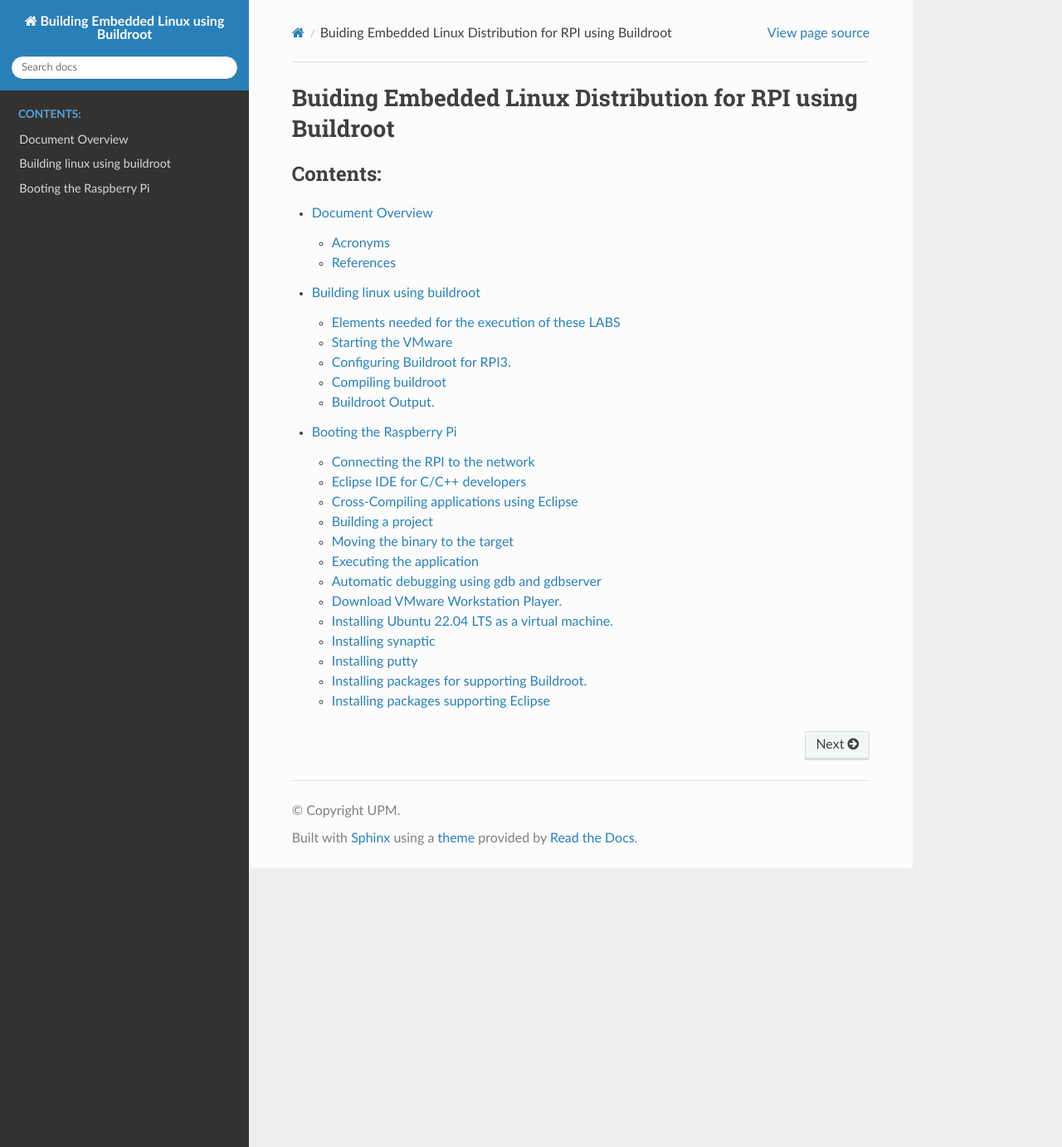
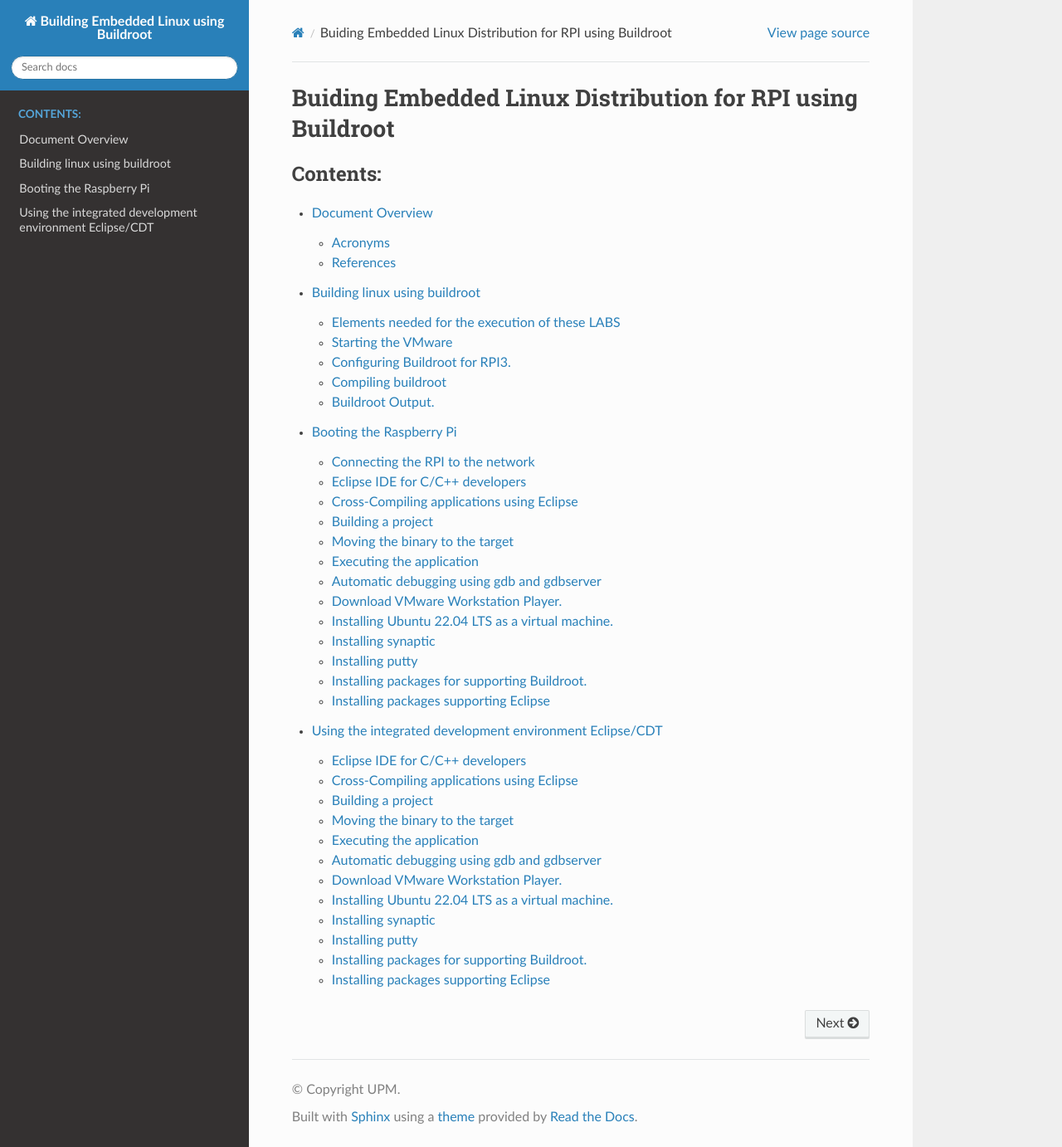
Before and after one commit to mruizglz/rpi-buildroot, a Sphinx documentation site: the page built from docs/index.rst, in a window 1280 px wide and 1382 px high. Shown: the whole window at 83% size. Built offline with Sphinx 7.4.7 and the Read the Docs theme 2.0.0, drawn with Linux system fonts in a browser that asks for light colours; some of the changed lines change nothing that is shown.

Commit message:
Reorganize source

```diff
--- /dev/null
+++ b/docs/eclipse.rst
@@ -0,0 +1,488 @@
+========================================================
+Using the integrated development environment Eclipse/CDT
+========================================================
+
+Eclipse IDE for C/C++ developers
+--------------------------------
+
+The Eclipse IDE CDT is installed in the virtual machine. You can execute
+it running eclipse in a window terminal.
+
+Cross-Compiling applications using Eclipse
+------------------------------------------
+
+How will a program be compiled? Remember that we are developing cross
+applications. We are developing and compiling the code in a Linux x86_64
+machine, and we are executing it on an ARM architecture (see Fig. 17).
+
+.. image:: rpi-images/media/image21.emf
+   :width: 4.98681in
+   :height: 2.79236in
+
+Fig. 17: Summary of the different configurations for developing
+applications for embedded systems. Figure copied from “Free Electrons”
+training materials (http://free-electrons.com/training/)
+
+The first question is where the cross-compiler and other cross-tools are
+located. The answer is this: in the folder “build/host/usr/bin”. If you
+inspect this folder's content, you can see the entire compiling,
+linking, and debugging tools (see Fig. 18). These programs are executed
+in your x86_64 computer, but they generate code for the ARM processor.
+
+.. image:: rpi-images/media/image22.png
+   :width: 5.90168in
+   :height: 3.83333in
+
+Fig. 18: Cross-compiling tools installed in the host computer
+
+In a Terminal window execute the following commands:
+
+::
+
+   $ cd build/host
+   $ source environment-setup
+   $ eclipse &
+
+The *environment-setup* file contains the code listed below.
+
+::
+
+   cat <<'EOF'
+    _           _ _     _                 _
+   | |__  _   _(_) | __| |_ __ ___   ___ | |_
+   | '_ \| | | | | |/ _` | '__/ _ \ / _ \| __|
+   | |_) | |_| | | | (_| | | | (_) | (_) | |_
+   |_.__/ \__,_|_|_|\__,_|_|  \___/ \___/ \__|
+
+          Making embedded Linux easy!
+
+   Some tips:
+   * PATH now contains the SDK utilities
+   * Standard autotools variables (CC, LD, CFLAGS) are exported
+   * Kernel compilation variables (ARCH, CROSS_COMPILE, KERNELDIR) are exported
+   * To configure do "./configure $CONFIGURE_FLAGS" or use
+     the "configure" alias
+   * To build CMake-based projects, use the "cmake" alias
+
+   EOF
+   if [ x"$BASH_VERSION" != x"" ] ; then
+   	SDK_PATH=$(dirname $(realpath "${BASH_SOURCE[0]}"))
+   elif [ x"$ZSH_VERSION" != x"" ] ; then
+   	SDK_PATH=$(dirname $(realpath $0))
+   else
+   	echo "unsupported shell"
+   fi
+   export "AR=aarch64-buildroot-linux-gnu-gcc-ar"
+   export "AS=aarch64-buildroot-linux-gnu-as"
+   export "LD=aarch64-buildroot-linux-gnu-ld"
+   export "NM=aarch64-buildroot-linux-gnu-gcc-nm"
+   export "CC=aarch64-buildroot-linux-gnu-gcc"
+   export "GCC=aarch64-buildroot-linux-gnu-gcc"
+   export "CPP=aarch64-buildroot-linux-gnu-cpp"
+   export "CXX=aarch64-buildroot-linux-gnu-g++"
+   export "FC=aarch64-buildroot-linux-gnu-gfortran"
+   export "F77=aarch64-buildroot-linux-gnu-gfortran"
+   export "RANLIB=aarch64-buildroot-linux-gnu-gcc-ranlib"
+   export "READELF=aarch64-buildroot-linux-gnu-readelf"
+   export "STRIP=aarch64-buildroot-linux-gnu-strip"
+   export "OBJCOPY=aarch64-buildroot-linux-gnu-objcopy"
+   export "OBJDUMP=aarch64-buildroot-linux-gnu-objdump"
+   export "AR_FOR_BUILD=/usr/bin/ar"
+   export "AS_FOR_BUILD=/usr/bin/as"
+   export "CC_FOR_BUILD=/usr/bin/gcc"
+   export "GCC_FOR_BUILD=/usr/bin/gcc"
+   export "CXX_FOR_BUILD=/usr/bin/g++"
+   export "LD_FOR_BUILD=/usr/bin/ld"
+   export "CPPFLAGS_FOR_BUILD=-I$SDK_PATH/include"
+   export "CFLAGS_FOR_BUILD=-O2 -I$SDK_PATH/include"
+   export "CXXFLAGS_FOR_BUILD=-O2 -I$SDK_PATH/include"
+   export "LDFLAGS_FOR_BUILD=-L$SDK_PATH/lib -Wl,-rpath,$SDK_PATH/lib"
+   export "FCFLAGS_FOR_BUILD="
+   export "DEFAULT_ASSEMBLER=aarch64-buildroot-linux-gnu-as"
+   export "DEFAULT_LINKER=aarch64-buildroot-linux-gnu-ld"
+   export "CPPFLAGS=-D_LARGEFILE_SOURCE -D_LARGEFILE64_SOURCE -D_FILE_OFFSET_BITS=64"
+   export "CFLAGS=-D_LARGEFILE_SOURCE -D_LARGEFILE64_SOURCE -D_FILE_OFFSET_BITS=64  -Os -g0 -D_FORTIFY_SOURCE=1"
+   export "CXXFLAGS=-D_LARGEFILE_SOURCE -D_LARGEFILE64_SOURCE -D_FILE_OFFSET_BITS=64  -Os -g0 -D_FORTIFY_SOURCE=1"
+   export "LDFLAGS="
+   export "FCFLAGS= -Os -g0"
+   export "FFLAGS= -Os -g0"
+   export "PKG_CONFIG=pkg-config"
+   export "STAGING_DIR=$SDK_PATH/aarch64-buildroot-linux-gnu/sysroot"
+   export "INTLTOOL_PERL=/usr/bin/perl"
+   export "ARCH=arm64"
+   export "CROSS_COMPILE=aarch64-buildroot-linux-gnu-"
+   export "CONFIGURE_FLAGS=--target=aarch64-buildroot-linux-gnu --host=aarch64-buildroot-linux-gnu --build=x86_64-pc-linux-gnu --prefix=/usr --exec-prefix=/usr --sysconfdir=/etc --localstatedir=/var --program-prefix="
+   alias configure="./configure ${CONFIGURE_FLAGS}"
+   alias cmake="cmake -DCMAKE_TOOLCHAIN_FILE=$SDK_PATH/share/buildroot/toolchainfile.cmake -DCMAKE_INSTALL_PREFIX=/usr"
+   export "PATH=$SDK_PATH/bin:$SDK_PATH/sbin:$PATH"
+   export "KERNELDIR=/home/ubuntu/Documents/rpi/build/build/linux-custom/"
+
+This script when is source in a terminal window sets all the environment
+variables needed to use the cross-compilation tools and add the folder
+of cross-tools to the PATH linux variable.
+
+The execution of eclipse popups a window inviting you to enter the
+workspace (see Fig. 19). The workspace is the folder that contain
+eclipse projects created by the user. You can have as many workspaces as
+you want. Please specify a folder in your account.
+
++-------+--------------------------------------------------------------+
+| |ima  | **[Help]:** The figures displayed in the following           |
+| ge16| | paragraphs can be different depending on the Eclipse version |
+|       | installed.                                                   |
++=======+==============================================================+
++-------+--------------------------------------------------------------+
+
+.. image:: rpi-images/media/image23.png
+   :width: 5.19182in
+   :height: 2.66458in
+
+Fig. 19: Selection of the workspace for Eclipse. Use a folder in your
+account.
+
+Select Ok, and the welcome window of Eclipse will be shown (Fig. 20).
+Next, close the welcome window and the main eclipse window will be
+displayed (Fig. 21).
+
+.. image:: rpi-images/media/image24.png
+   :width: 5.17708in
+   :height: 4.13683in
+
+Fig. 20: Eclipse welcome window.
+
+.. image:: rpi-images/media/image25.png
+   :width: 5.78753in
+   :height: 4.35417in
+
+Fig. 21: Eclipse main window.
+
+In a terminal window create an empty folder. In this folder create the
+following files with the content described in the Table 2. The Makefile
+uses the environment variables that are defined in the environment where
+the makefile is run.
+
++----------------+-----------------------------------------------------+
+| Filename       | Content                                             |
++================+=====================================================+
+| Makefile       | LIBS= -lpthread -lm #Libraries used if needed       |
+|                |                                                     |
+|                | SRCS= main.cpp func.cpp                             |
+|                |                                                     |
+|                | BIN=app                                             |
+|                |                                                     |
+|                | CFLAGS+= -g -O0                                     |
+|                |                                                     |
+|                | OBJS=$(subst .cpp,.o,$(SRCS))                       |
+|                |                                                     |
+|                | all : $(BIN)                                        |
+|                |                                                     |
+|                | $(BIN): $(OBJS)                                     |
+|                |                                                     |
+|                | @echo [link] $@                                     |
+|                |                                                     |
+|                | $(CXX) -o $@ $(OBJS) $(LDFLAGS) $(LIBS)             |
+|                |                                                     |
+|                | %.o: %.cpp                                          |
+|                |                                                     |
+|                | @echo [Compile] $<                                  |
+|                |                                                     |
+|                | $(CXX) -c $(CFLAGS) $< -o $@                        |
+|                |                                                     |
+|                | clean:                                              |
+|                |                                                     |
+|                | @rm -f $(OBJS) $(BIN)                               |
++----------------+-----------------------------------------------------+
+| main.cpp       | #include "func.h"                                   |
+|                |                                                     |
+|                | #include <iostream>                                 |
+|                |                                                     |
+|                | int main(void){                                     |
+|                |                                                     |
+|                | int b=2;                                            |
+|                |                                                     |
+|                | std::cout<<"A is: "<< fun(b) << std::endl;          |
+|                |                                                     |
+|                | }                                                   |
++----------------+-----------------------------------------------------+
+| func.h         | #ifndef \__FUNC_H                                   |
+|                |                                                     |
+|                | #define \__FUNC_H                                   |
+|                |                                                     |
+|                | int fun(int);                                       |
+|                |                                                     |
+|                | #endif                                              |
++----------------+-----------------------------------------------------+
+| func.cpp       | int fun(int b){                                     |
+|                |                                                     |
+|                | int a=b*2;                                          |
+|                |                                                     |
+|                | return a;                                           |
+|                |                                                     |
+|                | }                                                   |
++----------------+-----------------------------------------------------+
+
+In Eclipse select in the left part of the windows Import *projects*. A
+new window is popup, select then *C/C++* and the option *Existing Code
+as Makefile Project*. The window shown in Fig. 22 is displayed. Complete
+the name of the project, select the folder with the code and check
+*Cross GCC in Toolchain for Indexer Settings*.
+
+.. image:: rpi-images/media/image26.png
+   :width: 4.45148in
+   :height: 4.95833in
+
+Fig. 22: Selecting the code.
+
+Building a project
+------------------
+
+Once you have configured the cross-chain in Eclipse you can build your
+project using Project->Build Project. If everything is correct, you will
+see the eclipse project as represented in Fig. 29. You can clean the
+project (remove the executable and objects) with *Clean*.
+
+.. image:: rpi-images/media/image27.png
+   :alt: A screenshot of a computer Description automatically generated
+   :width: 6.69375in
+   :height: 4.17014in
+
+Fig. 23: Eclipse project compiled (Binaries has been generated)
+
++-------+--------------------------------------------------------------+
+| |ima  | **[Console in Eclipse]:** Have a look at the messages        |
+| ge17| | displayed in the Console. You will see how eclipse is        |
+|       | calling the cross compiler with different parameters.        |
++=======+==============================================================+
++-------+--------------------------------------------------------------+
+
+Moving the binary to the target
+-------------------------------
+
+In order to copy the executable to the target, you have different
+options. You can use the Linux application called “scp” or other similar
+applications. In our case, we are going to use the “Other Locations….”
+utility included in the nautilus explorer. Specify in Server Address
+ssh://<ip address>
+
+.. image:: rpi-images/media/image28.png
+   :width: 5.57399in
+   :height: 2.93365in
+
+Fig. 24: “Connect to Server” option in Nautilus explorer
+
+Executing the application
+-------------------------
+
+You can run the Raspberry PI program using putty (remember that once you
+have a network connection available in the RPI you can also use putty to
+connect to it).
+
+.. image:: rpi-images/media/image29.png
+   :alt: A screenshot of a computer Description automatically generated
+   :width: 4.45in
+   :height: 2.90434in
+
+Fig. 25: Run test program in Raspberry Pi
+
++-------+--------------------------------------------------------------+
+| |ima  | Warning. If you experiment problems using ssh, delete the    |
+| ge18| | .ssh folder in your home directory.                          |
++=======+==============================================================+
++-------+--------------------------------------------------------------+
+
+Automatic debugging using gdb and gdbserver
+-------------------------------------------
+
+You can directly debug the program running in the RPI using Eclipse.
+There are two methods to do it: manually and automatically. In the
+manual method, firstly, you need to copy the executable program to the
+RPI, change the file permissions to “executable” and execute the program
+to be debugged using *gdbserver* utility. Of course, this is a
+time-consuming process and very inefficient. The alternative solution is
+to use automatic debugging. In order to debug your applications, we need
+to define a debug session and configure it. Firstly, *Select Run->Debug
+Configurations* and generate a new configuration under *C/C++ Remote
+Application*. You need to complete the different tabs available in this
+window. The first one is the main tab (see Fig. 33). You need to
+configure here the path to the C/C++ application to be debugged, the
+project name, the connection with the target (you will need to create a
+new one using the IP address of your RPI), the remote path where your
+executable file will be downloaded, and the mode for the debugging
+(Automatic Remote Debugging Launcher). Secondly, in the argument tab,
+you can specify the arguments of your executable program. It is very
+important here that you can also specify the working directory path
+where the executable will be copied and launched (you need to have
+rights in this folder).
+
+.. image:: rpi-images/media/image30.png
+   :alt: A screenshot of a computer Description automatically generated
+   :width: 6.69375in
+   :height: 3.94931in
+
+Fig. 26: Creating a Debug Configuration
+
+In the debugger window you need to configure the path of your cross gdb
+application. Remember that we are working with a cross-compiler, cross
+debugging. Therefore, you need to provide here the correct path of your
+gdb. The GDB command file (.gdbinit) must be specified, providing a path
+with an empty file. In the Gdbserver settings tab, you need to provide
+the path to the gdbserver in the target and the TCP/IP port used (by
+default 2345).
+
+.. image:: rpi-images/media/image30.png
+   :alt: A screenshot of a computer Description automatically generated
+   :width: 6.03905in
+   :height: 3.56303in
+
+Fig. 27: Debug configuration, including the path to locate the cross gdb
+tool.
+
+Now, press Debug in Eclipse window, and you can debug your application
+remotely.
+
+.. image:: rpi-images/media/image31.png
+   :alt: A screenshot of a computer Description automatically generated
+   :width: 5.89423in
+   :height: 3.67021in
+
+Fig. 28: Debugging session on the RPI remotely
+
+Preparing the linux virtual machine.
+====================================
+
+Download VMware Workstation Player.
+-----------------------------------
+
+The link https://www.vmware.com/support/pubs/player_pubs.html contains
+documentation describing the installation and basic use of VMware
+Workstation Player. Follow the instructions to set up the application on
+your computer.
+
+Installing Ubuntu 22.04 LTS as a virtual machine.
+-------------------------------------------------
+
++-------+--------------------------------------------------------------+
+| |ima  | **[Ubuntu version]:** It is mandatory to install Ubuntu      |
+| ge19| | 22.04 version.                                               |
++=======+==============================================================+
++-------+--------------------------------------------------------------+
+
+The first step is to download Ubuntu 22.04.3 (64 bit PC) from Ubuntu web
+site using this link: http://releases.ubuntu.com/ . You will download an
+ISO image with this Linux operating System.Run WMware player and install
+Ubuntu using the VMWare player instructions. Consider the following when
+creating the virtual machine: you need at least 150Gbytes of hard disk
+space (in multiple files), 3GByte of RAM, and, if possible 4 processors.
+The installation time will be half an hour, more or less, depending on
+your computer. Moving a virtual machine from one computer to another is
+a time-consuming task; therefore, take this into account to minimize the
+development time.
+
+Installing synaptic
+-------------------
+
+If you need to install software packages, you can do it using the linux
+terminal command apt-get. Another alternative process is the use of the
+synaptic utility. In order to use it, you need to install it using this
+command:
+
+::
+
+   $ sudo apt-get install synaptic
+
+Once installed, you can search and execute the synaptic program. When
+you click two times over the package, it will show all the dependent
+packages that would be installed.
+
+.. image:: rpi-images/media/image32.png
+   :alt: A screenshot of a computer Description automatically generated
+   :width: 6.69375in
+   :height: 3.32431in
+
+Fig. 30: Synaptic window
+
+Installing putty
+----------------
+
+You need to execute:
+
+-  sudo apt-get install putty
+
+Installing packages for supporting Buildroot.
+---------------------------------------------
+
+Using buildroot requires some software packages that have to be
+installed in the VM. These are listed in this link
+http://buildroot.uclibc.org/downloads/manual/manual.html#requirement.
+You need to install at least:
+
+-  g++
+
+-  git
+
+Installing packages supporting Eclipse
+--------------------------------------
+
+You need to install:
+
+-  eclipse-cdt (eclipse C/C++ programming)
+
+-  eclipse-rse (eclipse remote explorer)
+
+-  eclipse-cdt-launch-remote (eclipse for remote debugging)
+
+.. |image1| image:: rpi-images/media/image2.png
+   :width: 0.91667in
+   :height: 0.32292in
+.. |image2| image:: rpi-images/media/image3.png
+   :width: 0.59722in
+   :height: 0.59722in
+.. |image3| image:: rpi-images/media/image3.png
+   :width: 0.59722in
+   :height: 0.59722in
+.. |image4| image:: rpi-images/media/image3.png
+   :width: 0.59722in
+   :height: 0.59722in
+.. |image5| image:: rpi-images/media/image3.png
+   :width: 0.59722in
+   :height: 0.59722in
+.. |image6| image:: rpi-images/media/image3.png
+   :width: 0.59722in
+   :height: 0.59722in
+.. |image7| image:: rpi-images/media/image3.png
+   :width: 0.59722in
+   :height: 0.59722in
+.. |image8| image:: rpi-images/media/image11.png
+   :width: 0.59722in
+   :height: 0.59722in
+.. |image9| image:: rpi-images/media/image11.png
+   :width: 0.59722in
+   :height: 0.59722in
+.. |image10| image:: rpi-images/media/image16.emf
+.. |image11| image:: rpi-images/media/image3.png
+   :width: 0.59722in
+   :height: 0.59722in
+.. |image12| image:: rpi-images/media/image3.png
+   :width: 0.59722in
+   :height: 0.59722in
+.. |image13| image:: rpi-images/media/image3.png
+   :width: 0.59722in
+   :height: 0.59722in
+.. |image14| image:: rpi-images/media/image3.png
+   :width: 0.59722in
+   :height: 0.59722in
+.. |image15| image:: rpi-images/media/image3.png
+   :width: 0.59722in
+   :height: 0.59722in
+.. |image16| image:: rpi-images/media/image3.png
+   :width: 0.59722in
+   :height: 0.59722in
+.. |image17| image:: rpi-images/media/image3.png
+   :width: 0.59722in
+   :height: 0.59722in
+.. |image18| image:: rpi-images/media/image11.png
+   :width: 0.59722in
+   :height: 0.59722in
+.. |image19| image:: rpi-images/media/image3.png
+   :width: 0.59722in
+   :height: 0.59722in
--- a/docs/index.rst
+++ b/docs/index.rst
@@ -13,3 +13,4 @@ Buiding Embedded Linux Distribution for RPI using Buildroot
    rpi.rst
    setup.rst
    bootrpi.rst
+   eclipse.rst
```
